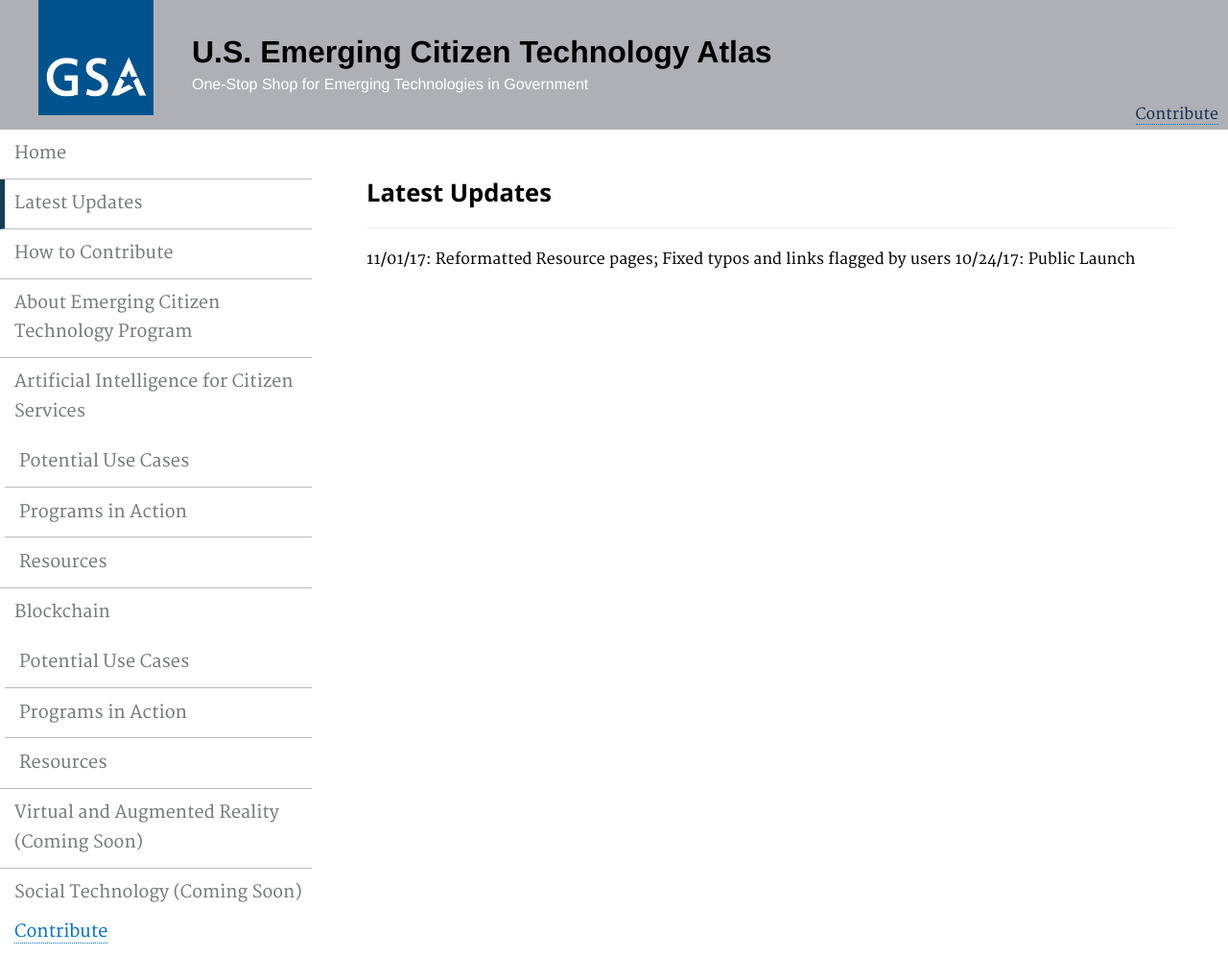
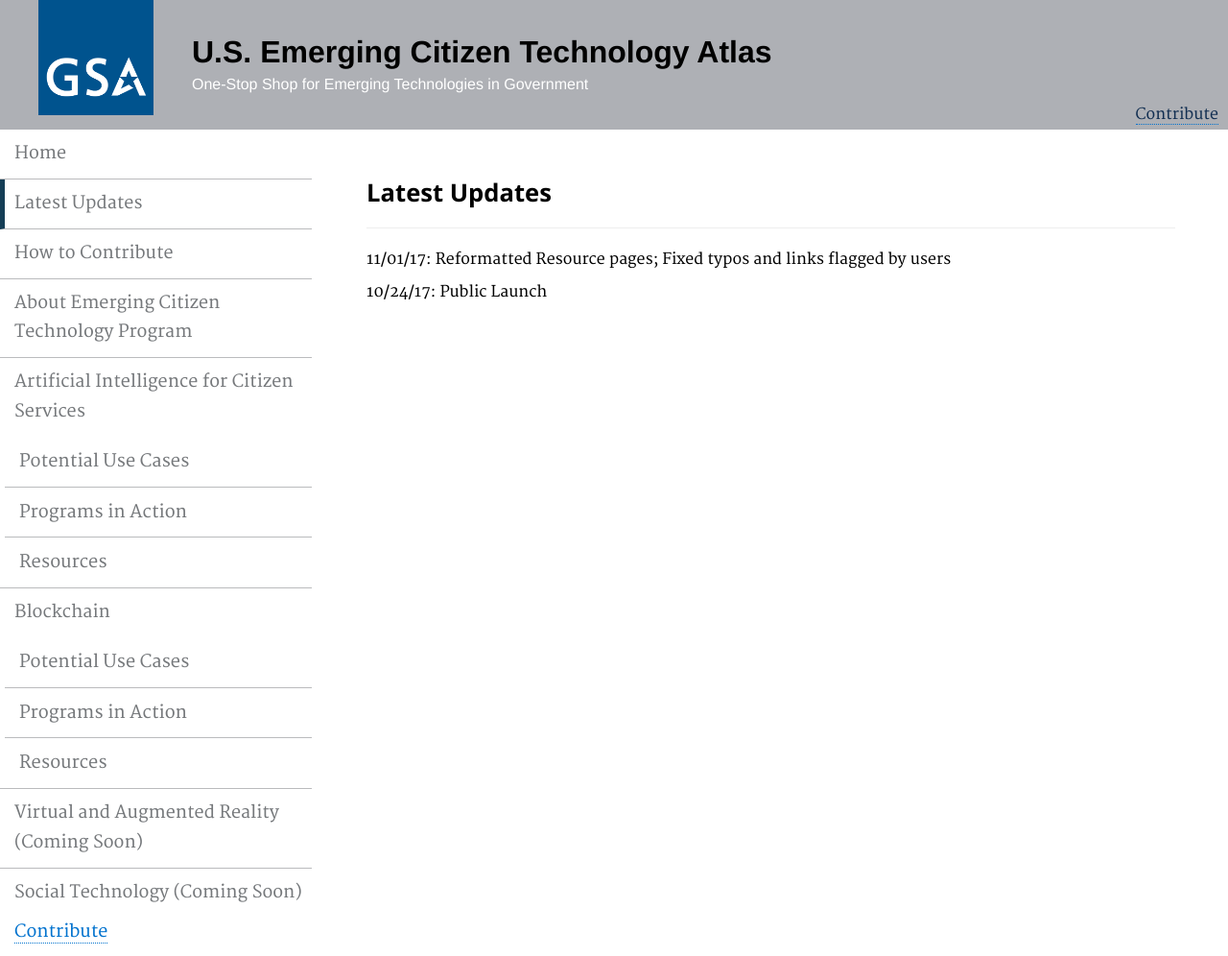
Before and after one commit to GSA/emerging-technology-atlas, a Jekyll site: the page built from pages/updates.md, in a window 1280 px wide. Shown: the whole page at 96% size. Built offline with Jekyll 4.4.1, drawn with Linux system fonts in a browser that asks for light colours.

Commit message:
Update updates.md

```diff
--- a/pages/updates.md
+++ b/pages/updates.md
@@ -9,4 +9,4 @@ description: ""
 
 ***
 11/01/17: Reformatted Resource pages; Fixed typos and links flagged by users
-10/24/17: Public Launch
+<p> 10/24/17: Public Launch
```
